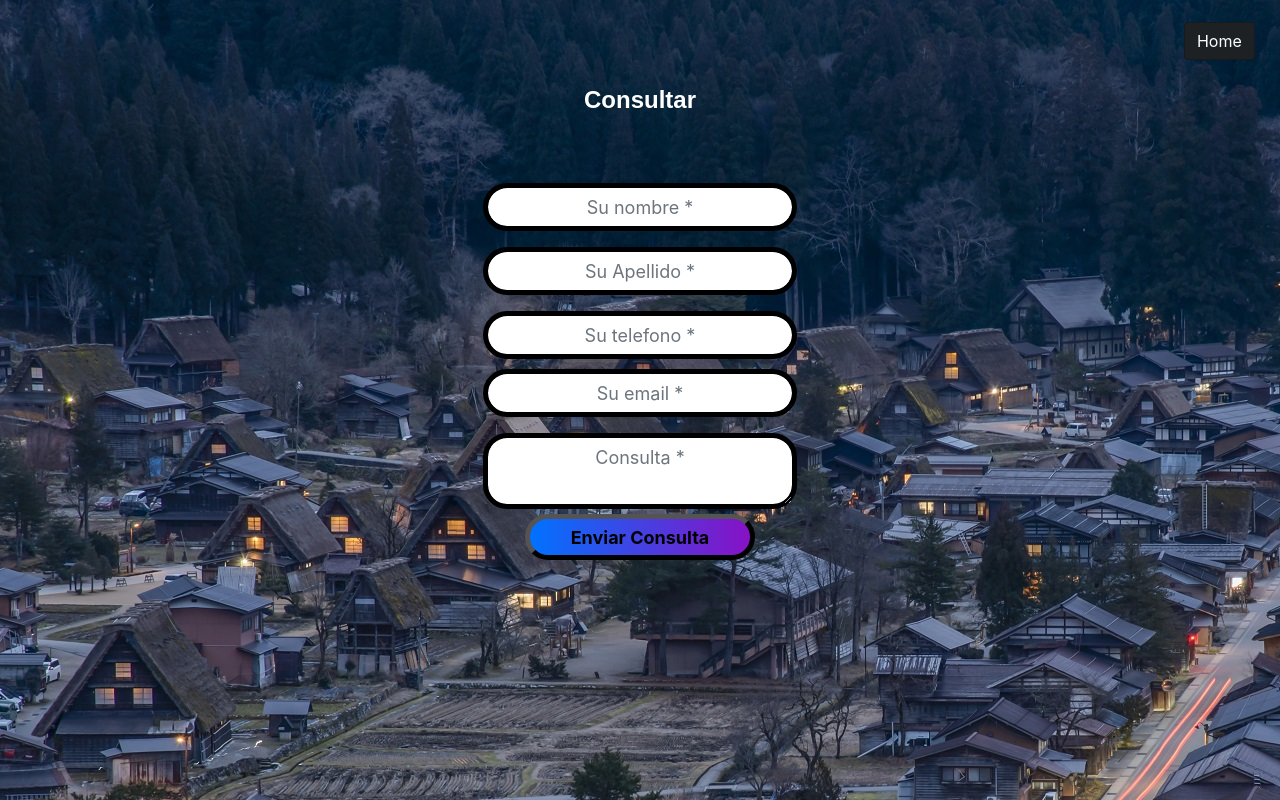
After one commit to ADAW2020/ADAW2020-Django, a Django app: page /consultar.html in a window 1280 px wide. The commit adds this page. Run offline with Django 3.2, Linux system fonts and the light colour scheme; some libraries are stand-ins or nearby versions.

Commit message:
agregado de textarea a consultas.html y otras correcciones

```diff
--- a/hotel/urls.py
+++ b/hotel/urls.py
@@ -29,6 +29,7 @@ urlpatterns = [
     path('salir.html/', hotelApp1.views.salir, name='salir'),
     path('',include("django.contrib.auth.urls")),
     path('confirmacion.html/',hotelApp1.views.confirmacion, name='confirmacion'),
+    path('consultar.html', hotelApp1.views.consultar, name='consultar'),
     path('no_disponibilidad.html',hotelApp1.views.no_disponibilidad, name='no_disponibilidad'),
 ] + static(settings.MEDIA_URL, document_root=settings.MEDIA_ROOT)
 urlpatterns += staticfiles_urlpatterns()
--- /dev/null
+++ b/hotelApp1/static/consultar.css
@@ -0,0 +1,78 @@
+
+body{
+
+    background-image: url(village-min.jpg);
+}
+
+.home{
+
+    margin-top: 2%;
+    margin-left: 99%;
+
+
+}
+.note
+{
+    text-align: center;
+    font-size: x-large;
+    font-family: sans-serif;
+    height: 80px;
+
+    color:#fff;
+    font-weight: bold;
+    line-height: 80px;
+}
+.form-content
+{
+    text-align: center;
+    padding: 3%;
+    border: 0px solid #343434;
+    margin-bottom: 0%;
+
+
+}
+.form-control{
+    margin-left: 35%;
+    border-radius:1.5rem;
+    margin-top: 10px;
+    width: 30%;
+    height: 6%;
+    text-align: center;
+    font-size: large;
+    border-color: black;
+    border-width: 5px;
+
+}
+.form-textArea
+{
+    margin-left: 35%;
+    border-radius:1.5rem;
+    margin-top: 10px;
+    width: 30%;
+    height: 6%;
+    text-align: center;
+    font-size: large;
+    border-color: black;
+    border-width: 5px;
+
+
+}
+.btnSubmit
+{
+    text-align: center;
+    margin-left: 0%;
+    font-size: large;
+    font-weight: bolder;
+    margin-top: 5px;
+    line-height: 15px;
+    border-color:black;
+    border-width: 5px;
+    border-radius:1.5rem;
+    padding: 1%;
+    width: 22%;
+    cursor: pointer;
+    background: -webkit-linear-gradient(left, #0072ff, #8811c5);
+    color:black;
+
+
+}
--- /dev/null
+++ b/hotelApp1/templates/hotelApp1/consultar.html
@@ -0,0 +1,51 @@
+<link rel="stylesheet" href="https://stackpath.bootstrapcdn.com/bootstrap/4.5.2/css/bootstrap.min.css" integrity="sha384-JcKb8q3iqJ61gNV9KGb8thSsNjpSL0n8PARn9HuZOnIxN0hoP+VmmDGMN5t9UJ0Z" crossorigin="anonymous">
+
+<link href="//maxcdn.bootstrapcdn.com/bootstrap/4.1.1/css/bootstrap.min.css" rel="stylesheet" id="bootstrap-css">
+<script src="//maxcdn.bootstrapcdn.com/bootstrap/4.1.1/js/bootstrap.min.js"></script>
+<script src="//cdnjs.cloudflare.com/ajax/libs/jquery/3.2.1/jquery.min.js"></script>
+<!------ Include the above in your HEAD tag ---------->
+
+<link rel="stylesheet" type="text/css" href="/static/consultar.css">
+
+<form method="POST" action="registrar.py">
+
+<div class="container register-form">
+            <div class="form">
+
+                <div class="home">
+                    <a href="{% url 'home' %}" class="btn btn-dark active" role="button" aria-pressed="true">Home</a>
+
+                </div>
+
+                <div class="note">
+                    <p>Consultar</p>
+                </div>
+
+                <div class="form-content">
+                    <div class="form-group">
+                        <input type="text" class="form-control" placeholder="Su nombre *" value="" required/>
+                    </div>
+                    <div class="form-group">
+                        <input type="text" class="form-control" placeholder="Su Apellido *" value="" required/>
+                    </div>
+                    <div class="form-group">
+                        <input type="text" class="form-control" placeholder="Su telefono *" value="" required/>
+                        <div class="form-group">
+                            <input type="text" class="form-control" placeholder="Su email *" value="" required/>
+                        </div>
+                    </div>
+                    <div class="form-group">
+                        <textarea class="form-control" placeholder="Consulta *" value="" required></textarea>
+                        <input type="submit" class="btnSubmit" value="Enviar Consulta">
+                    </div>>
+                </div>
+
+            </div>
+
+        </div>
+
+
+
+
+
+        </form>
--- a/hotelApp1/templates/hotelApp1/home.html
+++ b/hotelApp1/templates/hotelApp1/home.html
@@ -43,7 +43,7 @@
 
             {% if user.is_authenticated %}
             <a class="btn btn-dark salir" href="javascript:{document.getElementById('salir').submit()}" onclick="">Logout</a>
-            <a href="form_usuario.html" class="btn btn-dark consultas" role="button" aria-pressed="true">Consultas</a>
+            <a href="consultar.html" class="btn btn-dark consultas" role="button" aria-pressed="true">Consultas</a>
 
 
             <form id="salir" method="POST" action="{% url 'salir' %}">
--- a/hotelApp1/views.py
+++ b/hotelApp1/views.py
@@ -50,6 +50,13 @@ def registrar_cliente(request):
     else:
         # User wants to enter info
         return render(request, 'hotelApp1/registrar-cliente.html')
+
+#---------------------------------------------------------------------
+
+def consultar(request):
+
+    return render(request, 'hotelApp1/consultar.html')
+
 
 
 # --------------------------------------------------------------------
```
Also changed, not shown: hotelApp1/static/imagenes.css (added, +84 -0 lines), hotelApp1/static/info.css (added, +76 -0 lines), static/consultar.css (added, +78 -0 lines), static/imagenes.css (added, +84 -0 lines), static/info.css (added, +76 -0 lines), hotelApp1/media/images/Sauna.jpg (added), hotelApp1/media/images/Sauna2.jpeg (added), hotelApp1/media/images/Templo.jpeg (added), hotelApp1/media/images/WhatsApp Image 2020-10-12 at 16.26.41.jpeg (added).
